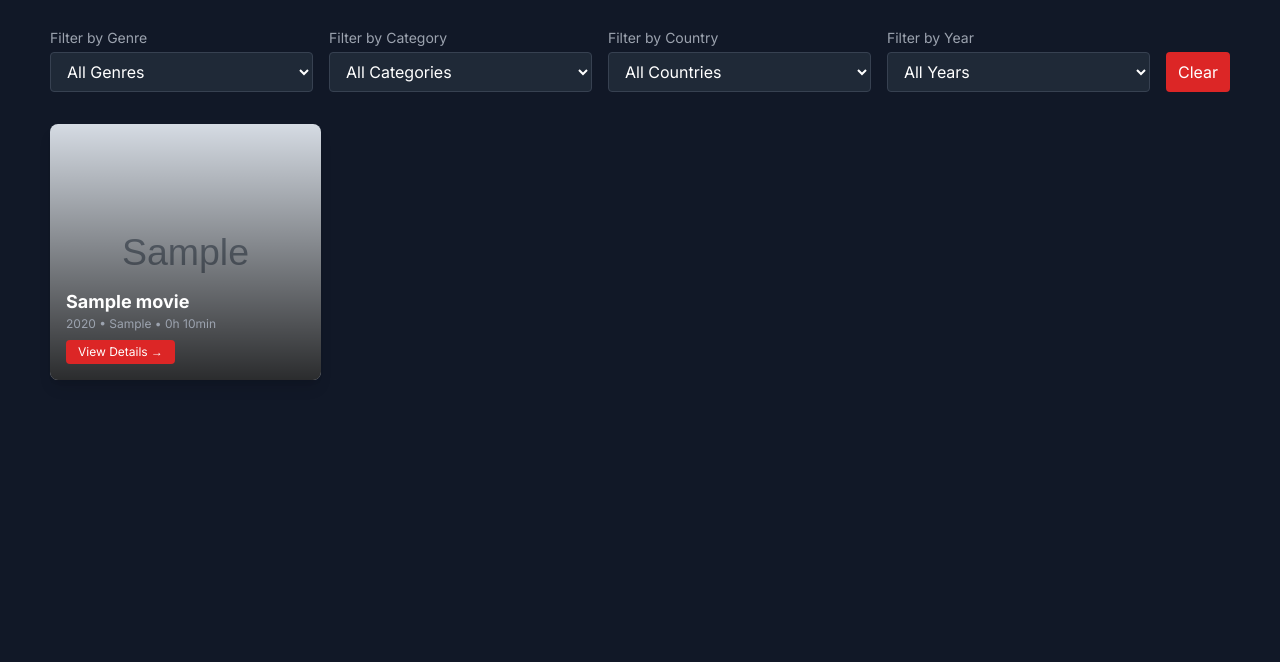
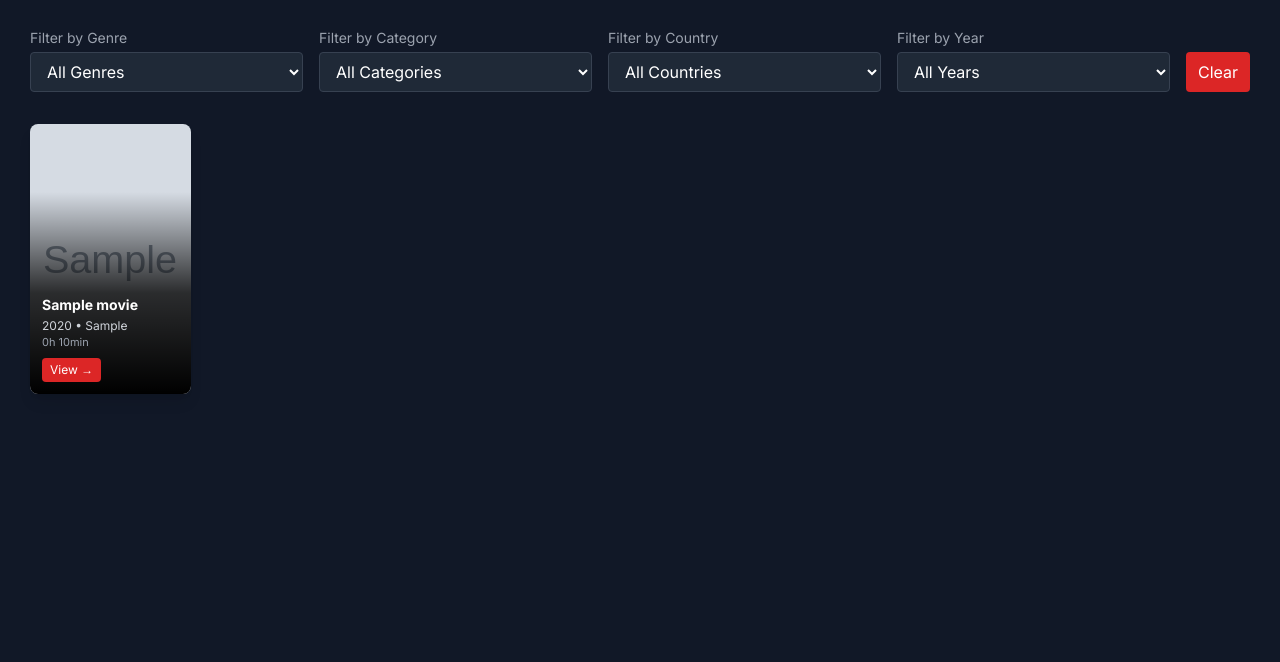
Before and after one commit to KramarenkoVladyslav/cinematica, a Django app: page /movies/ in a window 1280 px wide. Shown: the part 72-734 px from the top of the page. Run offline with Django 4.2, Linux system fonts and the light colour scheme; tables that the repository leaves empty hold one stand-in row (Sample ...); some libraries are stand-ins or nearby versions.

Commit message:
Adapted movies in movie list page

```diff
--- a/movies/templates/movies/movie_list.html
+++ b/movies/templates/movies/movie_list.html
@@ -4,7 +4,7 @@
 {% block title %}Movies{% endblock %}
 
 {% block content %}
-<div class="w-full px-[50px] py-7">
+<div class="w-full px-[30px] py-7">
     <!-- Burger Menu Button -->
     <button id="burger-menu" class="md:hidden w-full text-left text-gray-400 mb-4 flex items-center">
         <span class="material-icons">tune</span>
@@ -57,7 +57,8 @@
                     {% endfor %}
                 </select>
             </div>
-             <!-- Clear Filters Button -->
+
+            <!-- Clear Filters Button -->
             <button type="button" id="clear-filters" class="mt-4 px-3 py-2 bg-red-600 text-white rounded hover:bg-red-700 transition">
                 Clear
             </button>
@@ -66,19 +67,26 @@
 
     <div id="movie-list">
         {% if movies %}
-        <div class="grid grid-cols-1 sm:grid-cols-2 md:grid-cols-3 lg:grid-cols-4 gap-8">
+        <div class="grid grid-cols-2 sm:grid-cols-3 md:grid-cols-4 lg:grid-cols-6 xl:grid-cols-7 gap-4">
             {% for movie in movies %}
-                <div class="group relative bg-gray-900 rounded-lg overflow-hidden shadow-lg transform hover:scale-105 transition duration-300">
-                    <img src="{{ movie.poster.url }}" alt="{{ movie.title }}" class="w-full h-64 object-cover object-top group-hover:opacity-80 transition">
-                    <div class="absolute inset-0 bg-gradient-to-t from-black to-transparent opacity-80"></div>
-                    <div class="absolute bottom-0 p-4 z-10">
-                        <h2 class="text-lg font-extrabold text-white max-w-xl break-words">{{ movie.title }}</h2>
-                        <p class="text-xs text-gray-400 pt-[0px]">{{ movie.year }} • {{ movie.country }} • {{ movie.get_duration_in_hours_and_minutes }}</p>
-                        <a href="{% url 'movie_detail' movie.id %}" class="inline-block mt-2 px-3 py-1 bg-red-600 text-white text-xs font-medium rounded hover:bg-red-700 transition">
-                            View Details →
-                        </a>
-                    </div>
+            <div class="relative bg-gray-900 rounded-lg overflow-hidden shadow-lg group transform hover:scale-105 transition h-[270px] w-full max-w-[180px] mx-auto">
+                <img src="{{ movie.poster.url }}" alt="{{ movie.title }}"
+                     class="absolute inset-0 w-full h-full object-cover object-top group-hover:opacity-80 transition" />
+
+                <div class="absolute bottom-0 left-0 right-0 h-[75%] bg-gradient-to-t from-black via-black/80 to-transparent z-10"></div>
+
+                <div class="absolute bottom-0 z-20 p-3 w-full">
+                    <h2 class="text-sm font-bold text-white leading-tight truncate">{{ movie.title }}</h2>
+                    <p class="text-xs text-gray-300 mt-1 truncate">{{ movie.year }} • {{ movie.country }}</p>
+                    <p class="text-[11px] text-gray-400">{{ movie.get_duration_in_hours_and_minutes }}</p>
+
+                    <a href="{% url 'movie_detail' movie.id %}"
+                       title="View {{ movie.title }}" aria-label="View {{ movie.title }}"
+                       class="inline-block mt-2 px-2 py-1 bg-red-600 text-white text-xs rounded hover:bg-red-700 transition">
+                        View →
+                    </a>
                 </div>
+            </div>
             {% endfor %}
         </div>
         {% else %}
@@ -88,5 +96,4 @@
 </div>
 
 <script src="{% static 'js/filters.js' %}"></script>
-
 {% endblock %}
```
